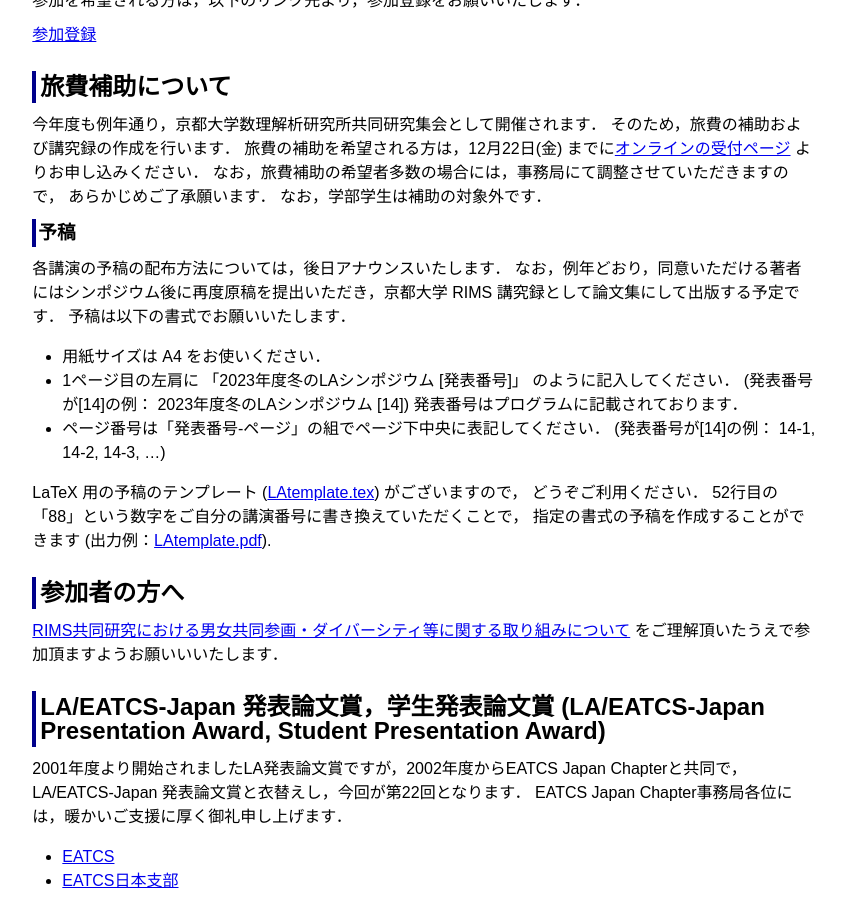
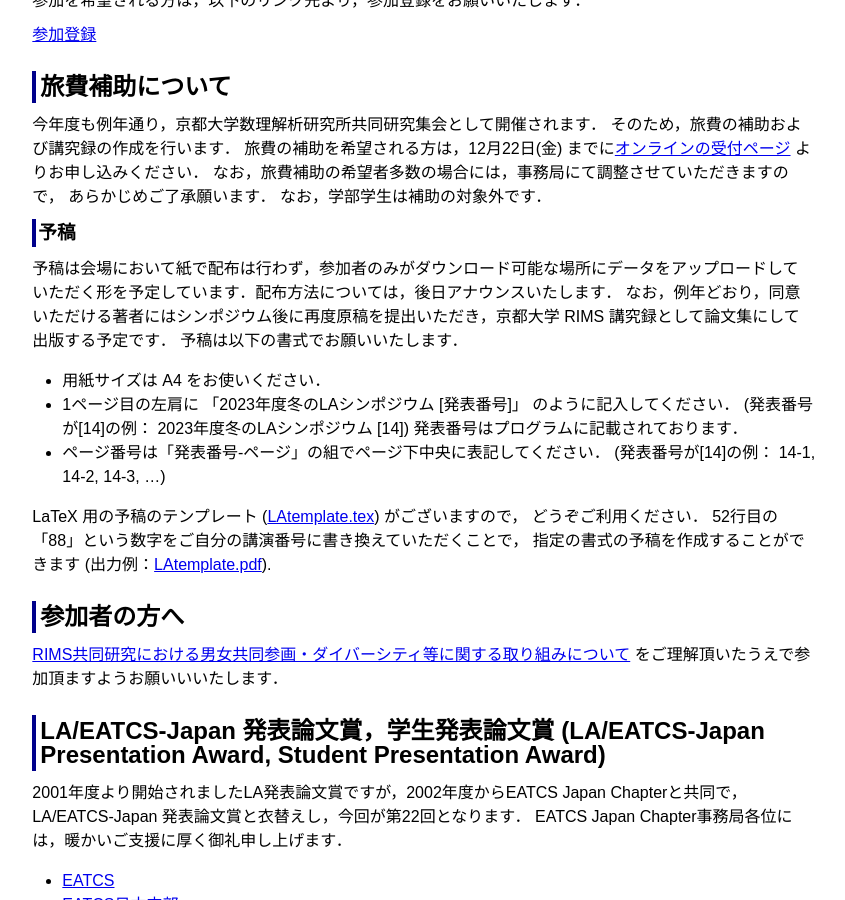
Before and after one commit to ytamura12/la-symposium_test.github.io, a Jekyll site: the page built from 2023/winter.md, in a window 1280 px wide and 900 px high, scrolled down 797 px. Shown: the whole window, without its empty margins (326-1171 px from the left). Built offline with Jekyll 4.4.1, drawn with Linux system fonts in a browser that asks for light colours.

Commit message:
Update winter.md

```diff
--- a/2023/winter.md
+++ b/2023/winter.md
@@ -60,7 +60,7 @@ title: LA Symposium 2023, 冬のLA
 -->
 
 ### 予稿
-各講演の予稿の配布方法については，後日アナウンスいたします．
+予稿は会場において紙で配布は行わず，参加者のみがダウンロード可能な場所にデータをアップロードしていただく形を予定しています．配布方法については，後日アナウンスいたします．
 なお，例年どおり，同意いただける著者にはシンポジウム後に再度原稿を提出いただき，京都大学 RIMS 講究録として論文集にして出版する予定です．
 <!-- （講究録は希望者が少なかったため今回は出版しません．）-->
 予稿は以下の書式でお願いいたします．
```
